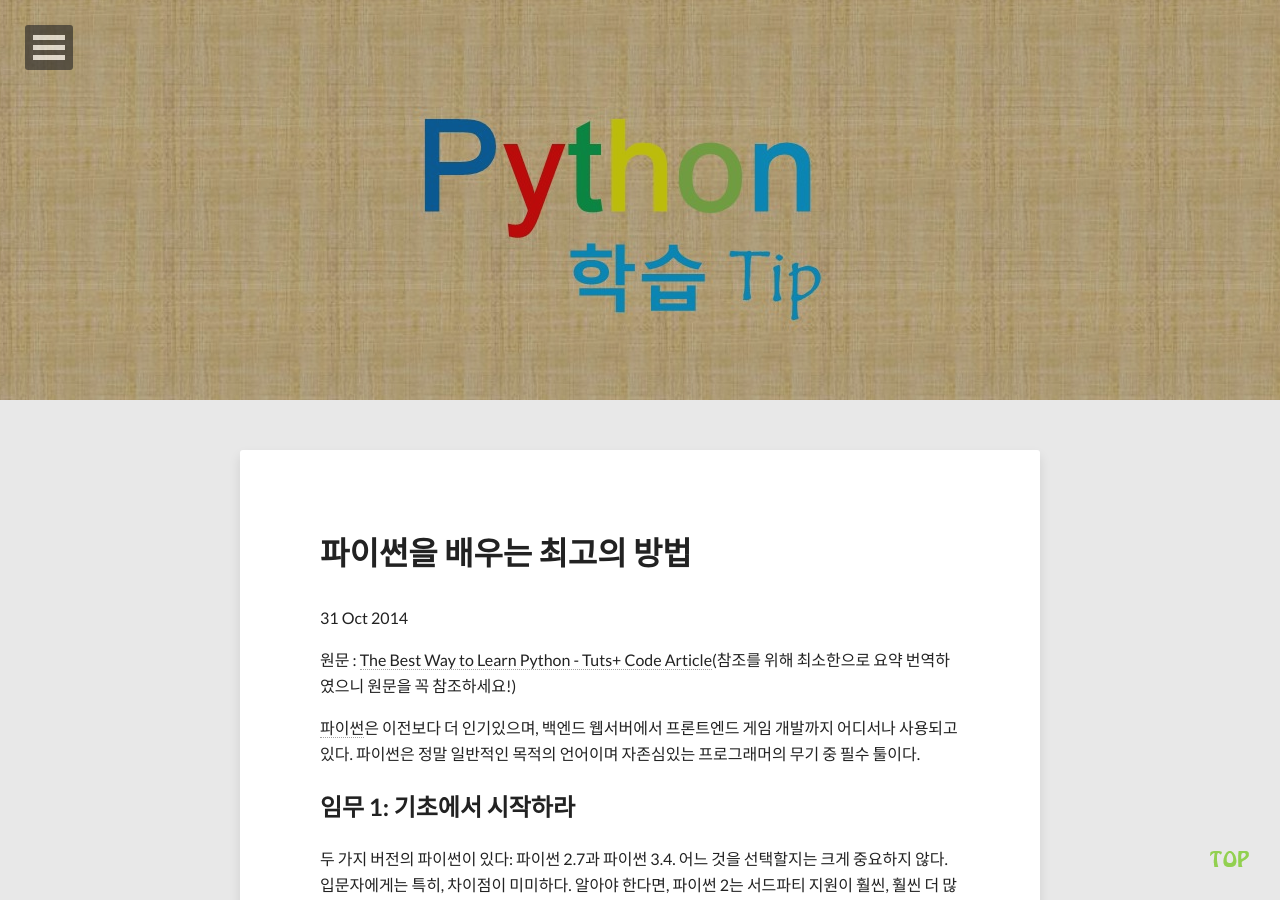
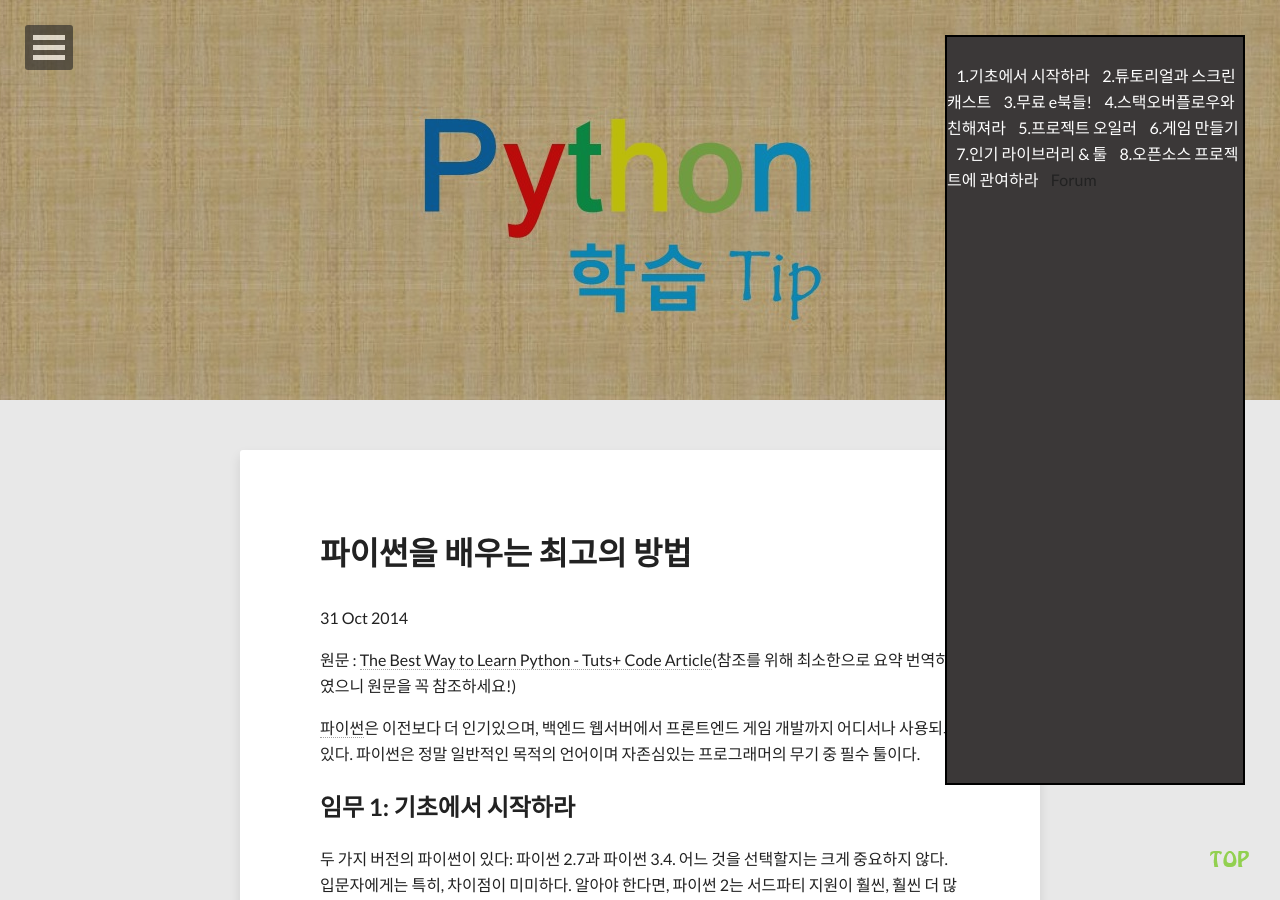
Before and after one commit to geoncheollee/geonblog, a Jekyll site: the page built from Python_learn_tip.html, in a window 1280 px wide and 900 px high. Built offline with Jekyll 4.4.1, drawn with Linux system fonts in a browser that asks for light colours; nearby versions of some CDN libraries; comment, search, counter and statistics services are not loaded.

Commit message:
20141103_hong

```diff
--- a/Python_learn_tip.html
+++ b/Python_learn_tip.html
@@ -10,6 +10,24 @@
   creditlink: http://www.dargadgetz.com/ios-7-abstract-wallpaper-pack-for-iphone-5-and-ipod-touch-retina/-->
 share: true
 ---
+
+<html>
+<body>
+	<div style="background-image: URL({{ site.url }}/images/list2.png); height: 750px; width: 300px; border: 2px solid black; position: fixed; top: 35px; right: 35px;"><br>
+  			<a href="#1" style="color: white"> &nbsp;&nbsp; 1.기초에서 시작하라</a>
+  			<a href="#2" style="color: white"> &nbsp;&nbsp; 2.튜토리얼과 스크린 캐스트</a>
+  			<a href="#3" style="color: white"> &nbsp;&nbsp; 3.무료 e북들!</a>
+  			<a href="#4" style="color: white"> &nbsp;&nbsp; 4.스택오버플로우와 친해져라</a>
+  			<a href="#5" style="color: white"> &nbsp;&nbsp; 5.프로젝트 오일러</a>
+  			<a href="#6" style="color: white"> &nbsp;&nbsp; 6.게임 만들기</a>
+  			<a href="#7" style="color: white"> &nbsp;&nbsp; 7.인기 라이브러리 & 툴</a>
+  			<a href="#8" style="color: white"> &nbsp;&nbsp; 8.오픈소스 프로젝트에 관여하라</a>
+  			<a href="#forum"> &nbsp;&nbsp; Forum </a> <br>
+
+		</div>
+</body>
+</html>
+
 
 
 <!DOCTYPE html>
@@ -35,7 +53,7 @@
 <!-- <div id="toc"><p class="toc_title">목차</p></div> -->
 
 <p><a href="https://www.python.org/">파이썬</a>은 이전보다 더 인기있으며, 백엔드 웹서버에서 프론트엔드 게임 개발까지 어디서나 사용되고 있다. 파이썬은 정말 일반적인 목적의 언어이며 자존심있는 프로그래머의 무기 중 필수 툴이다.</p>
-
+<div id="1"></div>
 <h2>임무 1: 기초에서 시작하라</h2>
 
 <p>두 가지 버전의 파이썬이 있다: 파이썬 2.7과 파이썬 3.4. 어느 것을 선택할지는 크게 중요하지 않다. 입문자에게는 특히, 차이점이 미미하다. 알아야 한다면, 파이썬 2는 서드파티 지원이 훨씬, 훨씬 더 많고, 파이썬 3는 언어를 설계하는 것이 개발자들의 주요 초점이다.</p>
@@ -49,7 +67,7 @@
 <p>python.org의 공식 문서보다 더 나은 정보 소스를 찾을 수 없을 것이다. 그러나, 바로 뛰어들기를 원한다면, 시작하기에 베스트 장소는 아닐 것이다. 위키북스보다 더 기술적이며, 언어를 숙달해갈 때 나중에 도움이 된다.</p>
 
 <p>초보자에게는 파이썬 2와 파이썬 3의 가장 큰 차이점은 파이썬 2는 괄호없이 <code>print</code>를 사용할 수 있고, 파이썬 3는 괄호가 있어야 한다. 그게 다다.</p>
-
+<div id="2"></div>
 <h2>임무 2: 튜토리얼과 스크린 캐스트</h2>
 
 <h3><a href="http://www.youtube.com/playlist?list=PLEA1FEF17E1E5C0DA&amp;feature=plcp">TheNewBoston&#39;s  Python Programming Tutorials</a></h3>
@@ -67,7 +85,7 @@
 <h3><a href="https://code.tutsplus.com/tutorials/how-to-build-a-python-bot-that-can-play-web-games--active-11117">Build a Python Bot That Can Play Web Games</a></h3>
 
 <p>완전 초보에게 추천하지는 않지만, 언급할만한 가치는 있다. 간단한 게임을 하는 파이썬 봇을 만드는 법을 보여준다. 매일 반복적인 작업에 적용할 수 있다.</p>
-
+<div id="3"></div>
 <h2>임무 3: 무료 e북들!</h2>
 
 <p>고퀄의 무료 e북이 넘치고 있고, 아래는 그 중 베스트 목록이다.</p>
@@ -91,11 +109,11 @@
 <h3><a href="https://wiki.python.org/moin/PythonBooks">PythonBooks</a></h3>
 
 <p>난이도와 주제 따른 파이썬 책에 대한 공식 위키. 한글 책도 소개되어 있다.</p>
-
+<div id="4"></div>
 <h2>임무 4: 스택오버플로우와 친해져라</h2>
 
 <p>스택오버플로우에 초보자 에러와 문제만 있는 것은 아니다. 예로 <a href="http://stackoverflow.com/questions/101268/hidden-features-of-python">Hidden features of Python</a>을 한번 봐라. 정식 튜토리얼에 없는 수많은 팁과 트릭을 볼 수 있으며, 중급에서 고급 파이썬 사용자에 매우 도움되는 것이다.</p>
-
+<div id="5"></div>
 <h2>임무 5: 프로젝트 오일러</h2>
 
 <p><a href="http://projecteuler.net/">Project Euler</a>(오일러로 발음한다)에서 400 문제를 풀 수 있다. 각 문제는 대략 50%의 수학과 50%의 프로그래밍이다.</p>
@@ -108,7 +126,7 @@
 <li><a href="http://blog.dreamshire.com/">Dreamshire</a></li>
 <li><a href="http://blog.mathieu.carbou.me/">Mathieu Carbou</a></li>
 </ul>
-
+<div id="6"></div>
 <h2>임무 6: 게임 만들기</h2>
 
 <p>게임을 만드는 것보다 더 만족스러운 것이 거의 없다. 가파른 학습 곡선이 될 수 있지만, 할 가치가 있고 매우 보람있다. <a href="http://www.pygame.org/news.html">PyGame</a>은 가장 알려진 파이썬 게임 라이브러리이며, 무료 투토리얼도 많이 발견할 수 있을 것이다. 여기 베스트 PyGame 튜토리얼이 몇 개 있다.</p>
@@ -122,7 +140,7 @@
 <h3><a href="http://www.youtube.com/playlist?list=PL8E21BDD0981FDF66">TheNewBoston&#39;s Computer Game Development Tutorial</a></h3>
 
 <p>위의 가이드와는 다르게 더 요점적이지만 완전한 게임을 만들게 하지는 않는다.</p>
-
+<div id="7"></div>
 <h2>임무 7: 인기 라이브러리와 툴 알기</h2>
 
 <h3><a href="http://pypy.org/">PyPy</a></h3>
@@ -144,10 +162,12 @@
 <h3><a href="https://www.djangoproject.com/">Django</a></h3>
 
 <p>웹 개발이 목표라면 장고 프레임워크를 사용하게 될 것이다. 가장 널리 알려진 웹 프레임워크이며 학습 리소스도 가장 많다.</p>
-
+<div id="8"></div>
 <h2>임무 8: 오픈소스 프로젝트에 관여하라</h2>
 
 <p>언어를 파악하고나면 다른 사람의 코드를 읽고 이해하는 것이 언제나 중요한 스킬이다 - 말할 것도 없이, 배우는 훌륭한 방법이기도 하다. 오픈소스 프로젝트들이 좋다. 다른 사람이 여러분의 코드를 판단하는 것을 걱정하지마라. 당장 공헌해야할 필요도 없다. 개선할 무언가를 봤다면, 훌륭하다! 개선사항을 제출하라. 오픈소스의 존재 이유이다.</p>
+
+<div id="forum"></div>
 
 <!-- 댓글 기능 -->
     <div id="disqus_thread"></div>
```
